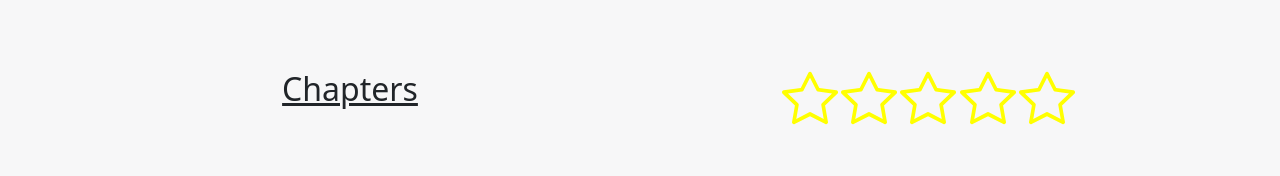
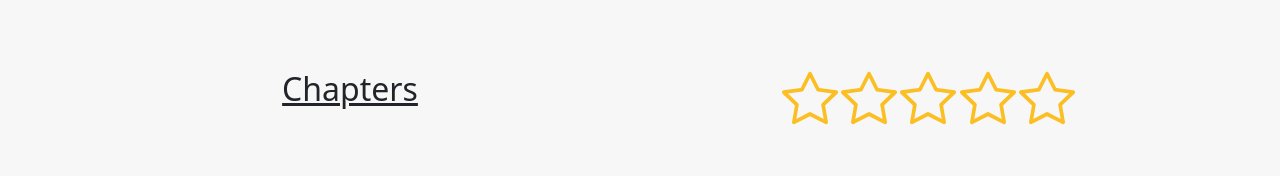
Before and after one commit to hasanhd555/GPT-EdTech, a React (Create React App) app in the folder Frontend/: page /course-overview in a window 1280 px wide. Shown: the part 190-366 px from the top of the page. Built offline with nearby package versions, Linux system fonts and the light colour scheme.

Commit message:
Rating-Star-Color-Changed

```diff
--- a/Frontend/src/components/StarRating.tsx
+++ b/Frontend/src/components/StarRating.tsx
@@ -9,7 +9,7 @@ interface StarRatingProps {
 const StarRating: React.FC<StarRatingProps> = ({ rating, outOf = 5 }) => {
   // Define styles
   const iconStyle = {
-    color: "yellow",
+    color: "#fbbf24",
     fontSize: "3.5rem", // Default size
     marginRight: "0.2rem", // Adjust as needed for spacing
   };
```
